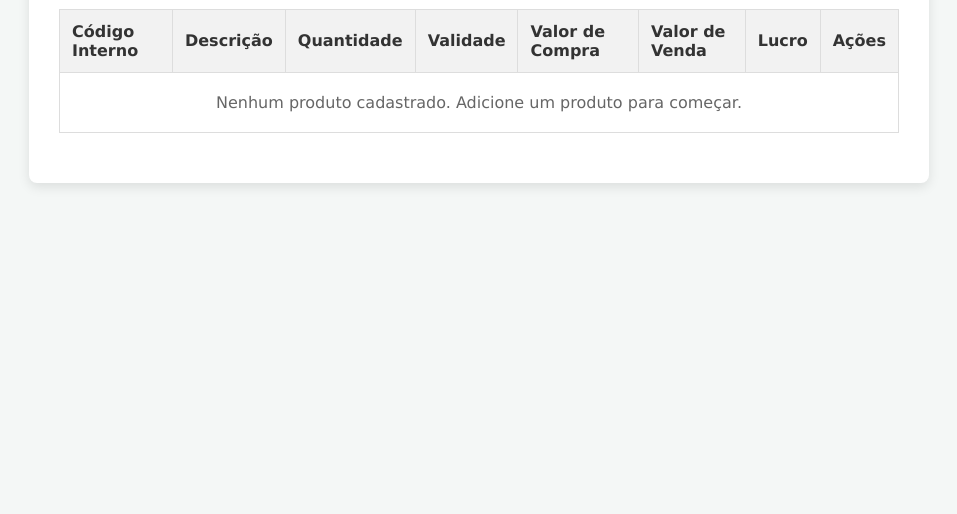
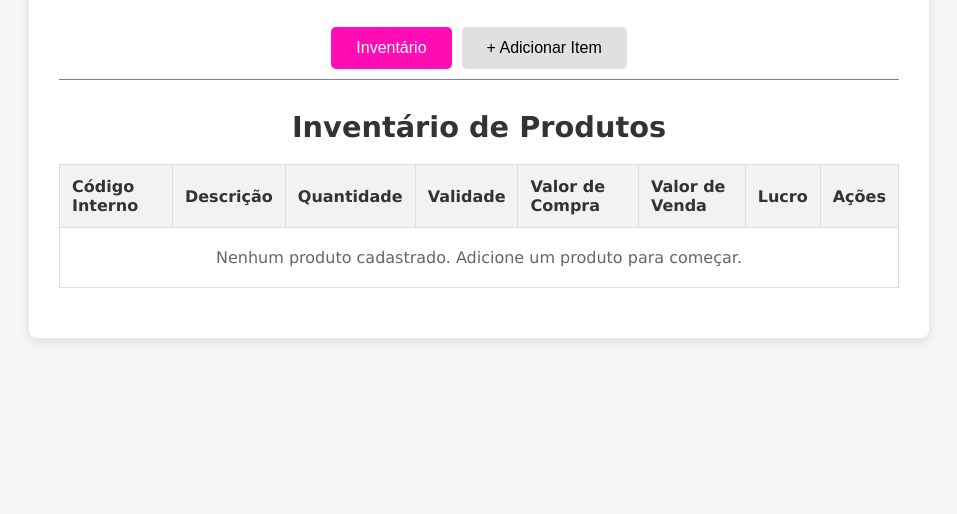
Before and after one commit to dubuguidev/ERP-teste, a plain HTML site: page index.html in a window 1280 px wide. Shown: the part 286-800 px from the top of the page, without its empty margins (161-1118 px from the left). Drawn offline with Linux system fonts and the light colour scheme.

Commit message:
Update style.css

```diff
--- a/style.css
+++ b/style.css
@@ -4,7 +4,7 @@ body {
     background-color: #f4f7f6;
     display: flex;
     justify-content: center;
-    align-items: flex-start;
+    align-items: center;
     min-height: 100vh;
     padding: 20px;
     box-sizing: border-box;
@@ -53,7 +53,7 @@ header p {
     display: flex;
     justify-content: center;
     margin-bottom: 30px;
-    border-bottom: 1px solid #eee;
+    border-bottom: 1px solid gray;
     padding-bottom: 10px;
 }
 
@@ -74,7 +74,7 @@ header p {
 }
 
 .tab-button:hover:not(.active) {
-    background-color: #d0d0d0;
+    background-color: rgb(255, 105, 180);
 }
 
 .tab-pane {
```
